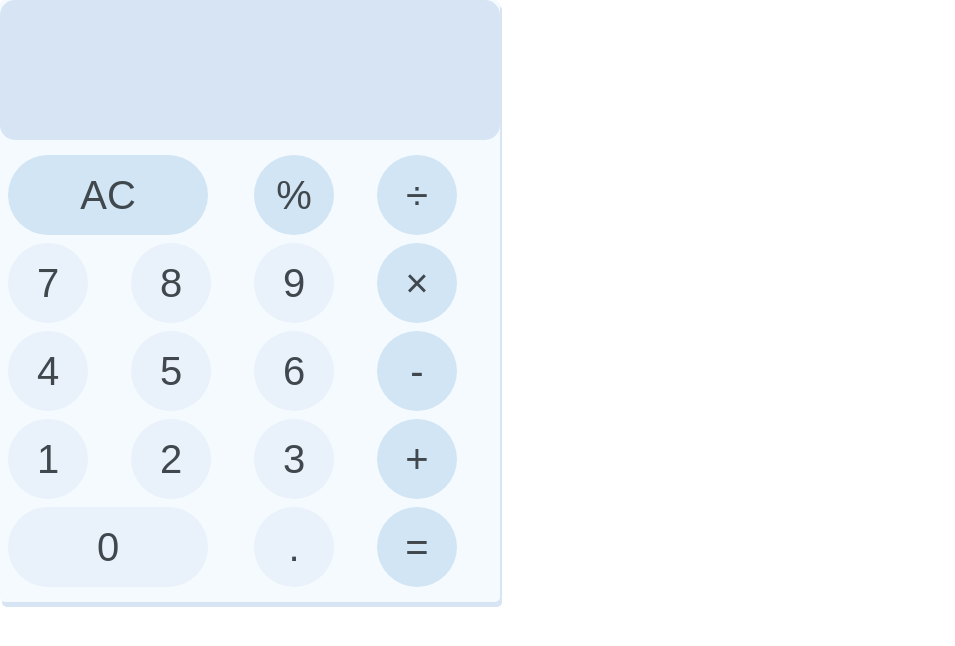
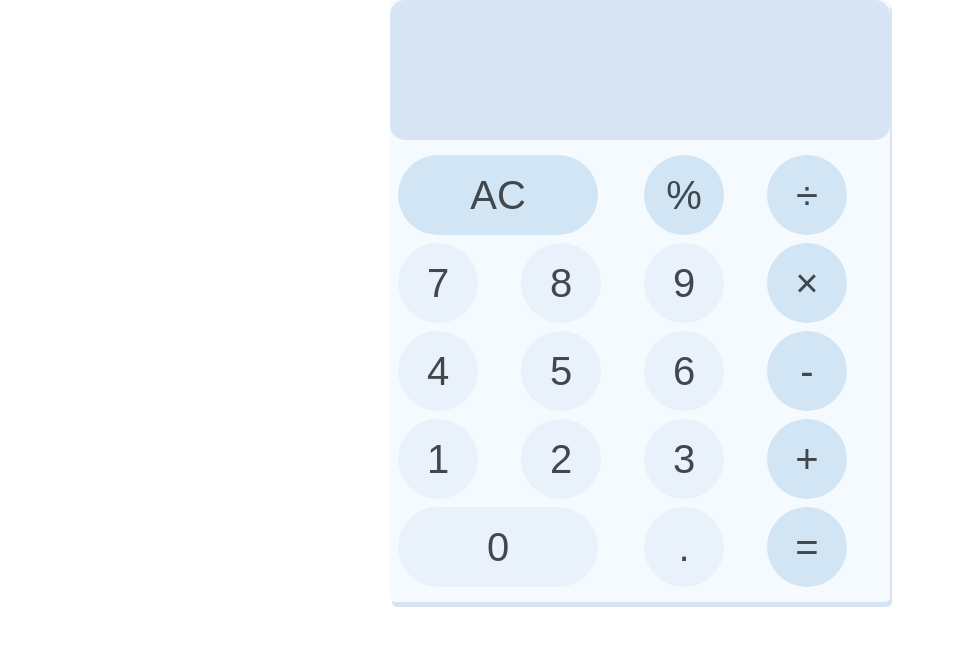
Before and after one commit to deejoydev/calculator, a plain HTML site: page index.html in a window 1280 px wide. Shown: the whole page, without its empty margins (0-955 px from the left). Drawn offline with Linux system fonts and the light colour scheme.

Commit message:
Update calculator.css

```diff
--- a/calculator.css
+++ b/calculator.css
@@ -2,6 +2,10 @@
   padding: 0;
   margin: 0;
   box-sizing: border-box;
+}
+body{
+  display: flex;
+  justify-content: center
 }
 .container{
   width: 500px;
```
